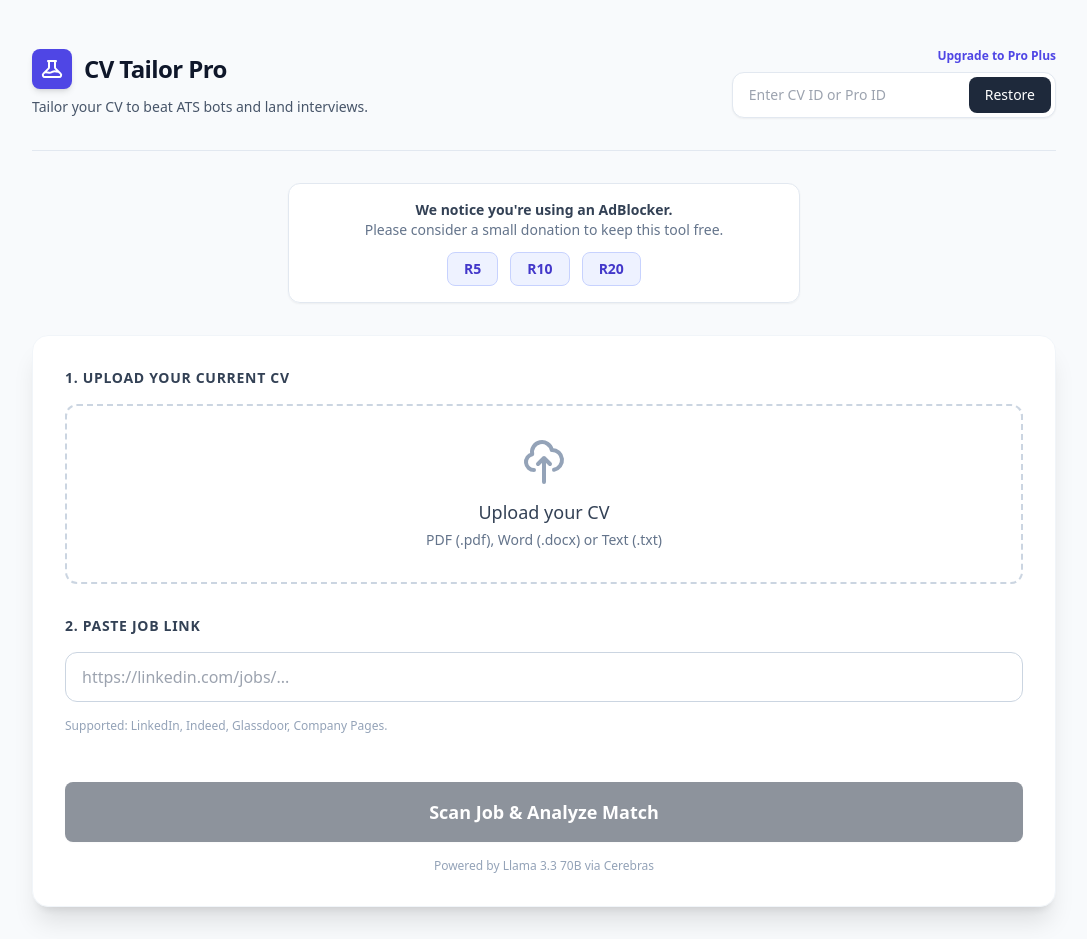
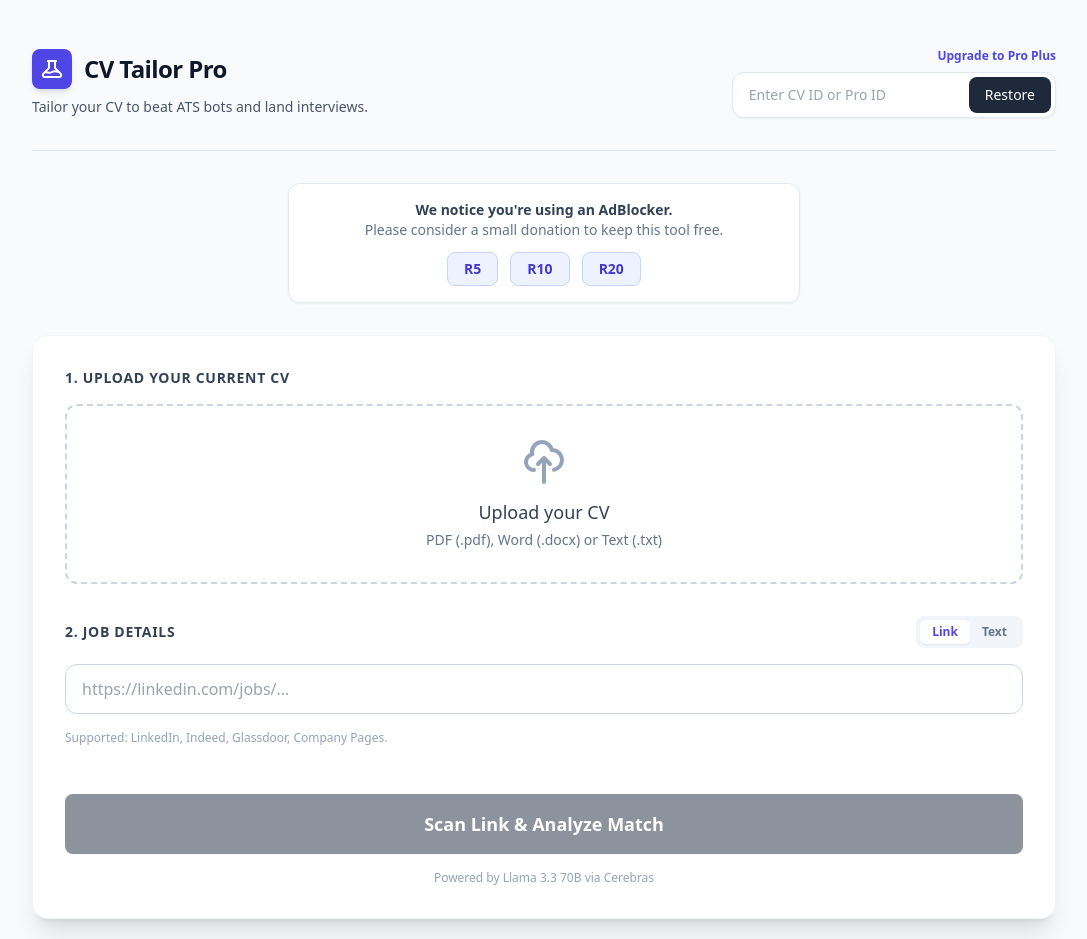
Before and after one commit to celemqhele/cvtailorpro, a React (Vite) app: page / in a window 1280 px wide. Shown: the top 939 px of the page, without its empty margins (96-1183 px from the left). Built offline with nearby package versions, Linux system fonts and the light colour scheme.

Commit message:
Add files via upload

```diff
--- a/App.tsx
+++ b/App.tsx
@@ -12,12 +12,17 @@ import { createSubscription, verifySubscription, saveOrder, restoreOrder } from
 import { FileData, GeneratorResponse, Status, MatchAnalysis } from './types';
 import { APP_NAME } from './constants';
 import { generateWordDocument } from './utils/docHelper';
-import { generateScannedPdf, generateSelectablePdf } from './utils/pdfHelper';
+import { generateSelectablePdf } from './utils/pdfHelper';
 
 const App: React.FC = () => {
   const [file, setFile] = useState<FileData | null>(null);
+
+  // Job Input State
+  const [inputMode, setInputMode] = useState<'url' | 'text'>('url');
   const [jobLink, setJobLink] = useState('');
+  const [manualJobText, setManualJobText] = useState('');
   const [jobSpec, setJobSpec] = useState('');
+
   const [apiKey] = useState('csk-rmv54ykfk8mp439ww3xrrjy98nk3phnh3hentfprjxp2xwv3');
 
   const [status, setStatus] = useState<Status>(Status.IDLE);
@@ -87,7 +92,9 @@ const App: React.FC = () => {
   };
 
   const handleScanAndAnalyze = async () => {
-      if (!file || !jobLink) return;
+      if (!file) return;
+      if (inputMode === 'url' && !jobLink) return;
+      if (inputMode === 'text' && !manualJobText.trim()) return;
 
       setStatus(Status.SCANNING);
       setErrorMsg(null);
@@ -95,11 +102,22 @@ const App: React.FC = () => {
       setJobSpec('');
 
       try {
-          const scrapedText = await scrapeJobFromUrl(jobLink);
-          setJobSpec(scrapedText);
+          let textToAnalyze = '';
+
+          if (inputMode === 'url') {
+              textToAnalyze = await scrapeJobFromUrl(jobLink);
+          } else {
+              textToAnalyze = manualJobText;
+          }
+
+          if (!textToAnalyze || textToAnalyze.length < 20) {
+              throw new Error("Job description is too short. Please provide more details.");
+          }
+
+          setJobSpec(textToAnalyze);
           setStatus(Status.ANALYZING);
 
-          const analysisResult = await analyzeMatch(file, scrapedText, apiKey);
+          const analysisResult = await analyzeMatch(file, textToAnalyze, apiKey);
           setAnalysis(analysisResult);
           setStatus(Status.ANALYSIS_COMPLETE);
 
@@ -290,6 +308,8 @@ const App: React.FC = () => {
     setFile(null);
     setJobLink('');
     setJobSpec('');
+    setManualJobText('');
+    setInputMode('url');
     setStatus(Status.IDLE);
     setResult(null);
     setAnalysis(null);
@@ -402,7 +422,6 @@ const App: React.FC = () => {
       />
 
       {/* Hidden Render Container for PDF */}
-      {/* Note: Updated padding to 12mm (wider) and using pdfMarkdownComponents (smaller text) */}
       {result && (
         <div className="fixed left-[-9999px] top-0">
             <div id="hidden-cv-content" className="bg-white p-[12mm] w-[210mm] text-slate-900">
@@ -478,9 +497,28 @@ const App: React.FC = () => {
               </div>
 
               <div className="space-y-4">
+                <div className="flex justify-between items-center">
                     <label className="block text-sm font-semibold text-slate-700 uppercase tracking-wider">
-                  2. Paste Job Link
+                      2. Job Details
                     </label>
+                    <div className="flex bg-slate-100 p-1 rounded-lg">
+                        <button
+                            onClick={() => setInputMode('url')}
+                            className={`px-3 py-1 text-xs font-bold rounded-md transition-all ${inputMode === 'url' ? 'bg-white text-indigo-600 shadow-sm' : 'text-slate-500 hover:text-slate-700'}`}
+                        >
+                            Link
+                        </button>
+                        <button
+                            onClick={() => setInputMode('text')}
+                            className={`px-3 py-1 text-xs font-bold rounded-md transition-all ${inputMode === 'text' ? 'bg-white text-indigo-600 shadow-sm' : 'text-slate-500 hover:text-slate-700'}`}
+                        >
+                            Text
+                        </button>
+                    </div>
+                </div>
+
+                {inputMode === 'url' ? (
+                    <>
                         <div className="flex gap-2">
                             <input
                               type="url"
@@ -491,6 +529,15 @@ const App: React.FC = () => {
                             />
                         </div>
                         <p className="text-xs text-slate-400">Supported: LinkedIn, Indeed, Glassdoor, Company Pages.</p>
+                    </>
+                ) : (
+                     <textarea
+                        value={manualJobText}
+                        onChange={(e) => setManualJobText(e.target.value)}
+                        placeholder="Paste the full job description here (Responsibilities, Requirements, etc)..."
+                        className="w-full px-4 py-3 rounded-xl border border-slate-300 focus:ring-2 focus:ring-indigo-500 outline-none text-slate-700 h-32 text-sm resize-none"
+                    />
+                )}
               </div>
 
               {errorMsg && (
@@ -502,10 +549,10 @@ const App: React.FC = () => {
               <div className="pt-4">
                 <Button
                   onClick={handleScanAndAnalyze}
-                  disabled={!file || !jobLink}
+                  disabled={!file || (inputMode === 'url' ? !jobLink : !manualJobText.trim())}
                   className="w-full text-lg py-4 bg-slate-800 hover:bg-slate-900"
                 >
-                  Scan Job & Analyze Match
+                  {inputMode === 'url' ? 'Scan Link & Analyze Match' : 'Analyze Job Match'}
                 </Button>
                 <p className="text-xs text-center text-slate-400 mt-4">
                   Powered by Llama 3.3 70B via Cerebras
@@ -522,12 +569,12 @@ const App: React.FC = () => {
                  </div>
                  <div>
                      <h3 className="text-xl font-bold text-slate-800">
-                         {status === Status.SCANNING && 'Scanning Job Link...'}
+                         {status === Status.SCANNING && 'Processing Job Details...'}
                          {status === Status.ANALYZING && 'Analyzing Match Viability...'}
                          {status === Status.GENERATING && 'Tailoring your CV...'}
                      </h3>
                      <p className="text-slate-500 mt-2">
-                         {status === Status.SCANNING && 'Extracting details from the provided URL.'}
+                         {status === Status.SCANNING && (inputMode === 'url' ? 'Extracting details from the provided URL.' : 'Reading provided job text.')}
                          {status === Status.ANALYZING && 'Comparing your profile against the requirements.'}
                          {status === Status.GENERATING && 'Optimizing keywords and achievements.'}
                      </p>
```
Lines whose indentation alone changed are shown as unchanged.
